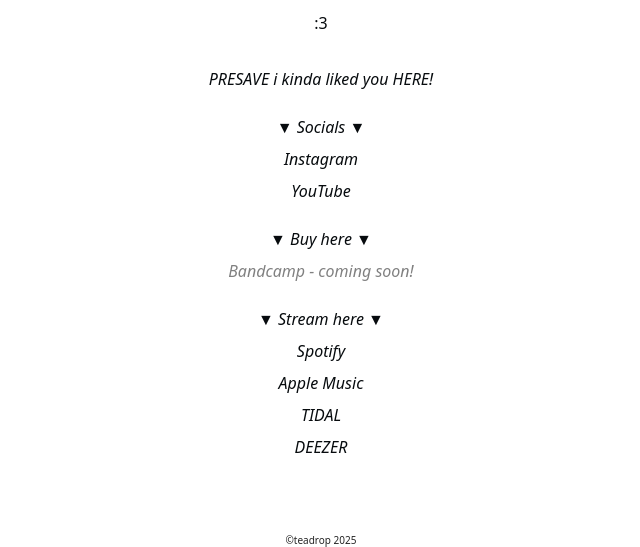
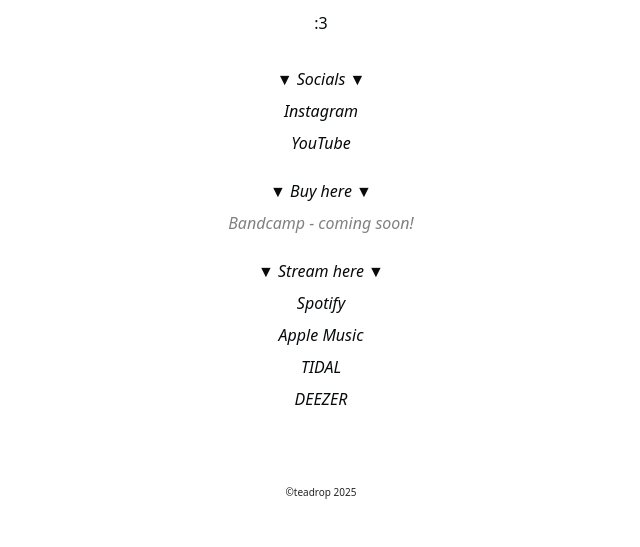
Before and after one commit to teadropmusic/teadropmusic.github.io, a plain HTML site: page index.html in a window 1280 px wide. Shown: the part 306-853 px from the top of the page, without its empty margins (319-959 px from the left). After the commit the page ends 805 px from the top, so only its background shows below. Drawn offline with Linux system fonts and the light colour scheme; a web font is replaced by a local one.

Commit message:
remove presave

```diff
--- a/index.html
+++ b/index.html
@@ -72,8 +72,7 @@
 
     <div class="indexlinks">
 
-        <a href="https://show.co/hMR8Al1" target="_blank" rel="noopener noreferrer">PRESAVE i kinda liked you HERE!</a>
-        <br><br><br>
+
 
 
         <p>▼ Socials ▼</p>
```
